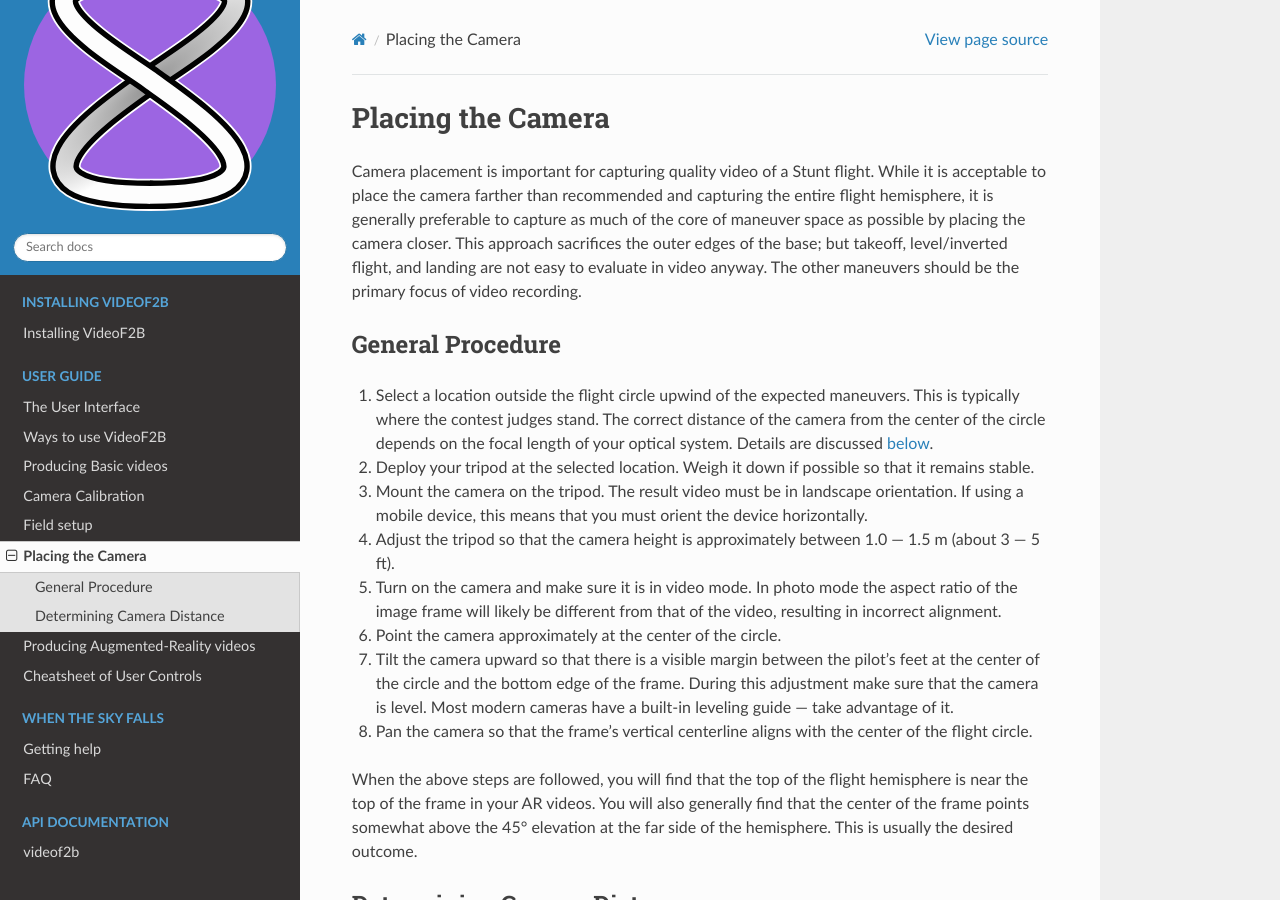
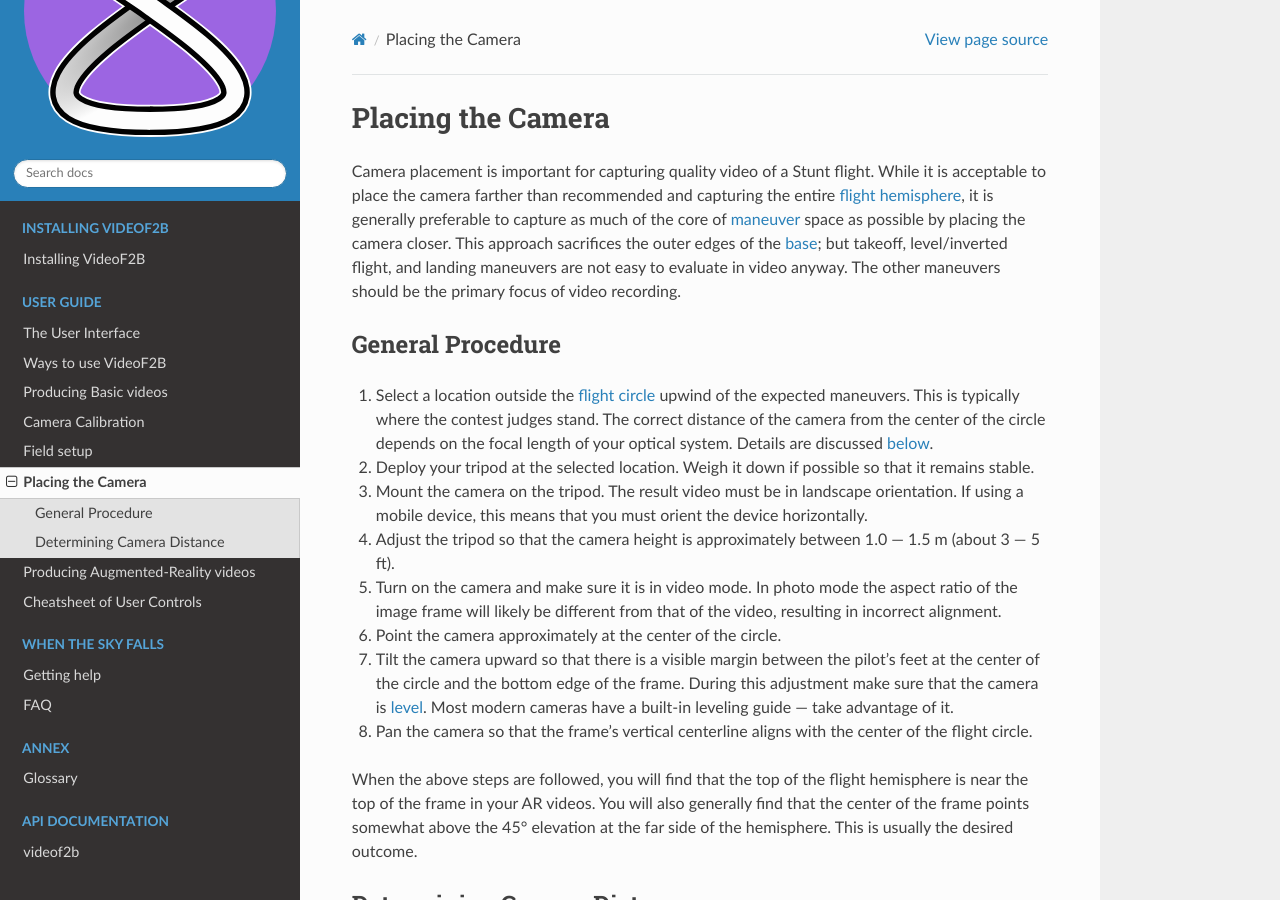
Before and after one commit to alsolera/VideoF2B, a Sphinx documentation site: the page built from docs/source/camera-placement.rst, in a window 1280 px wide and 900 px high. Built offline with Sphinx 7.4.7 and the Read the Docs theme 2.0.0, drawn with Linux system fonts in a browser that asks for light colours; some of the changed text lies outside the part shown.

Commit message:
Introduce a glossary

```diff
--- a/docs/source/camera-placement.rst
+++ b/docs/source/camera-placement.rst
@@ -3,17 +3,18 @@
 ##################
 
 Camera placement is important for capturing quality video of a Stunt flight. While it is acceptable to place
-the camera farther than recommended and capturing the entire flight hemisphere, it is generally preferable to
-capture as much of the core of maneuver space as possible by placing the camera closer. This approach
-sacrifices the outer edges of the base; but takeoff, level/inverted flight, and landing are not easy to
-evaluate in video anyway. The other maneuvers should be the primary focus of video recording.
+the camera farther than recommended and capturing the entire :term:`flight hemisphere`, it is generally
+preferable to capture as much of the core of :term:`maneuver` space as possible by placing the camera closer.
+This approach sacrifices the outer edges of the :term:`base`; but takeoff, level/inverted flight, and landing
+maneuvers are not easy to evaluate in video anyway. The other maneuvers should be the primary focus of video
+recording.
 
 General Procedure
 -----------------
 
-#. Select a location outside the flight circle upwind of the expected maneuvers. This is typically where the
-   contest judges stand.  The correct distance of the camera from the center of the circle depends on the
-   focal length of your optical system.  Details are discussed :ref:`below <cam-distance-calc>`.
+#. Select a location outside the :term:`flight circle` upwind of the expected maneuvers. This is typically
+   where the contest judges stand.  The correct distance of the camera from the center of the circle depends
+   on the focal length of your optical system.  Details are discussed :ref:`below <cam-distance-calc>`.
 #. Deploy your tripod at the selected location. Weigh it down if possible so that it remains stable.
 #. Mount the camera on the tripod. The result video must be in landscape orientation. If using a mobile
    device, this means that you must orient the device horizontally.
@@ -22,8 +23,8 @@
    will likely be different from that of the video, resulting in incorrect alignment.
 #. Point the camera approximately at the center of the circle.
 #. Tilt the camera upward so that there is a visible margin between the pilot's feet at the center of the
-   circle and the bottom edge of the frame.  During this adjustment make sure that the camera is level. Most
-   modern cameras have a built-in leveling guide — take advantage of it.
+   circle and the bottom edge of the frame.  During this adjustment make sure that the camera is
+   :term:`level`. Most modern cameras have a built-in leveling guide — take advantage of it.
 #. Pan the camera so that the frame's vertical centerline aligns with the center of the flight circle.
 
 When the above steps are followed, you will find that the top of the flight hemisphere is near the top of the
```
Also changed, not shown: other parts of docs/source/camera-placement.rst (+1 -1 lines), docs/source/field-setup.rst (+4 -4 lines), docs/source/glossary.rst (added, +87 -0 lines), docs/source/index.rst (+8 -0 lines), docs/source/using.rst (+4 -3 lines).
